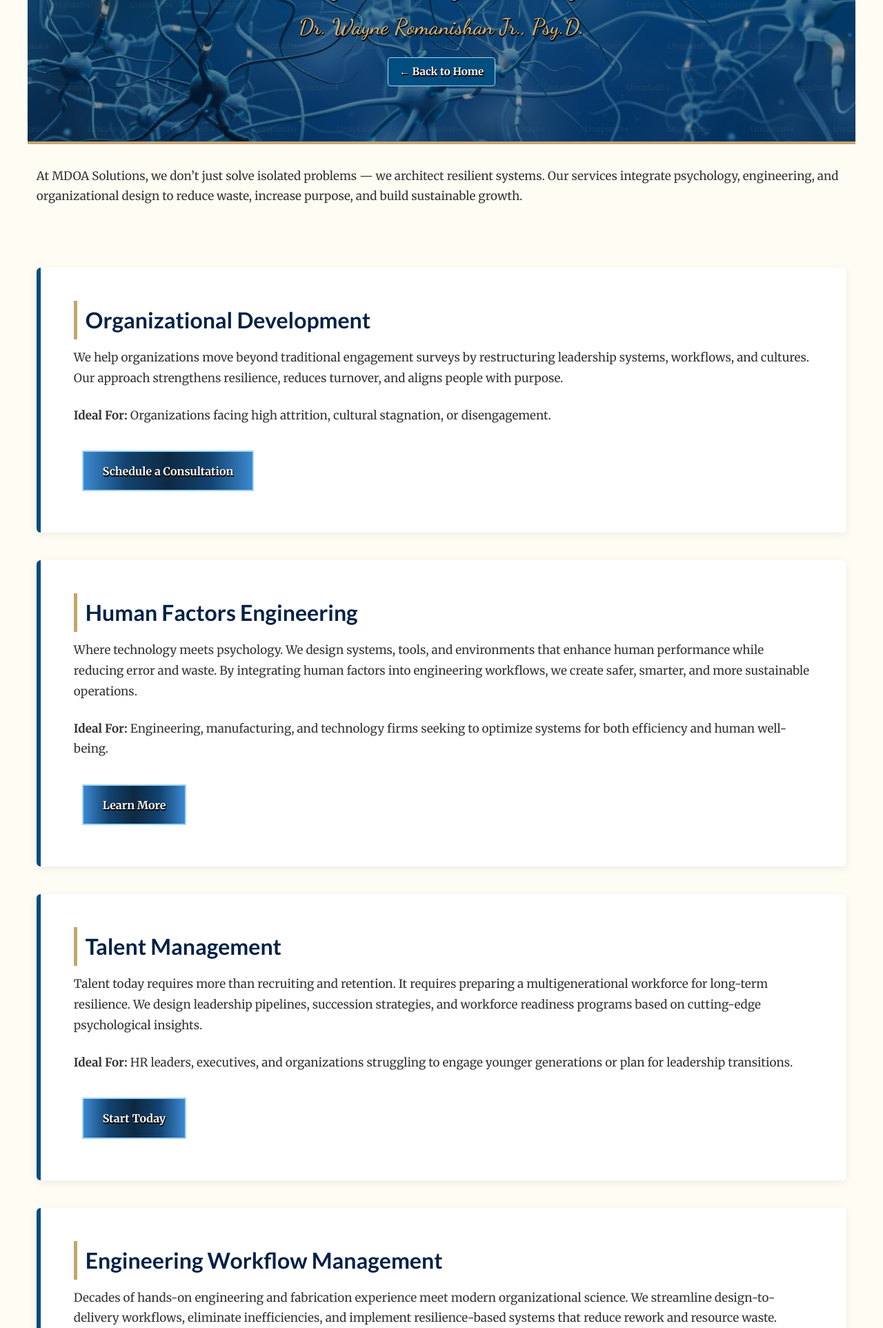
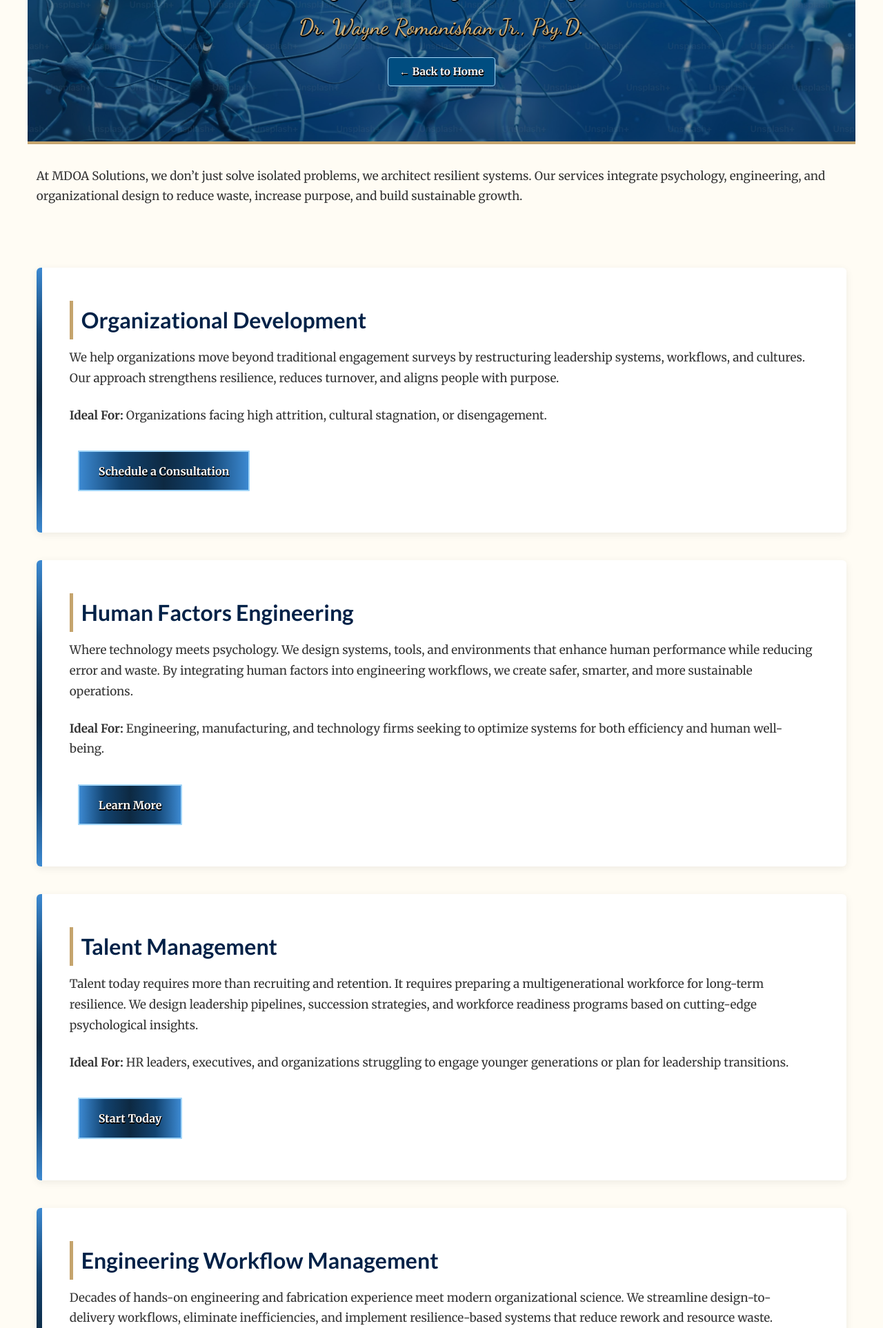
Before and after one commit to DrDymytri/Dr.-Wayne-Romanishan, a PHP site: page /services2.html in a window 1280 px wide. Shown: the part 390-2315 px from the top of the page at 69% size. Run offline with PHP 8.4, Linux system fonts and the light colour scheme.

Commit message:
Error Fixes

```diff
--- a/index.html
+++ b/index.html
@@ -79,7 +79,7 @@
     <img src="/Images/Copilot_20250926_211142.png" alt="Romanishan Workforce Resilience Model Diagram" style="max-width: 600px; display: block; margin: auto;">
     <p>
       The RWRM is a proprietary framework that helps organizations shift from fragile, survey-driven engagement to lasting workforce resilience.
-      Its four pillars — Algorithmic Alignment, Purpose Capital, Adaptive Fear Reset, and Generational Flow Integration — align people, processes, and profits for long-term sustainability.
+      Its four pillars, Algorithmic Alignment, Purpose Capital, Adaptive Fear Reset, and Generational Flow Integration, align people, processes, and profits for long-term sustainability.
     </p>
     <a href="./About2.html" class="btn">Learn More About Dr. Wayne</a>
   </section>
--- a/services2.html
+++ b/services2.html
@@ -28,7 +28,7 @@
   <!-- Intro -->
   <section id="intro">
     <p>
-      At MDOA Solutions, we don’t just solve isolated problems — we architect resilient systems.
+      At MDOA Solutions, we don’t just solve isolated problems, we architect resilient systems.
       Our services integrate psychology, engineering, and organizational design to reduce waste, increase purpose, and build sustainable growth.
     </p>
   </section>
--- a/styles2.css
+++ b/styles2.css
@@ -336,9 +363,30 @@
   background: #ffffff;
   padding: 3rem;
   margin-bottom: 2.5rem;
-  border-left: 6px solid #004d80;
+  /* Remove border-left, use gradient instead */
+  border-left: none;
   border-radius: 6px;
   box-shadow: 0px 3px 12px rgba(0, 0, 0, 0.07);
+  position: relative;
+}
+
+/* Gradient border-left effect for service-block */
+.service-block::before {
+  content: "";
+  position: absolute;
+  top: 0;
+  left: 0;
+  width: 8px;
+  height: 100%;
+  border-radius: 6px 0 0 6px;
+  background: linear-gradient(
+    to bottom,
+    rgb(60, 137, 209),
+    rgb(18, 67, 112),
+    rgb(13, 41, 66),
+    rgb(18, 67, 112),
+    rgb(60, 137, 209)
+  );
 }
 
 .service-block h2 {
```
Also changed, not shown: other parts of styles2.css (+29 -2 lines).
